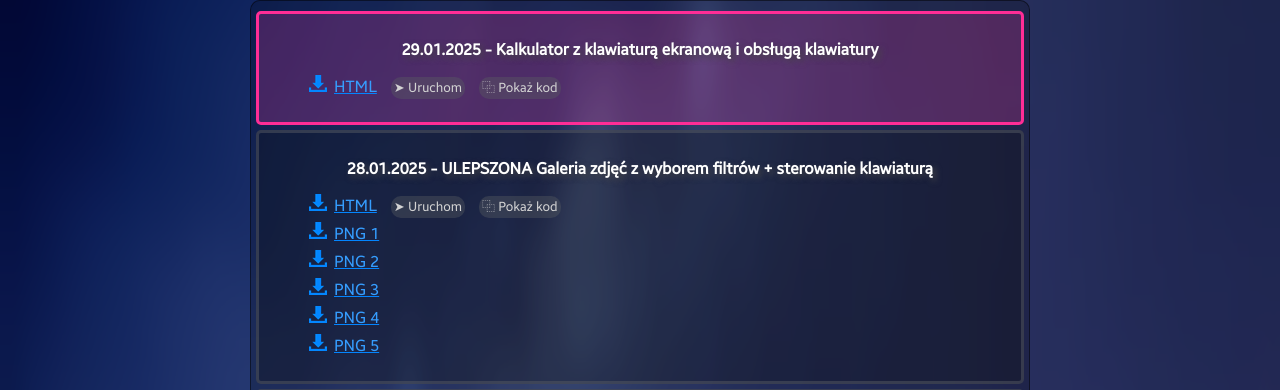
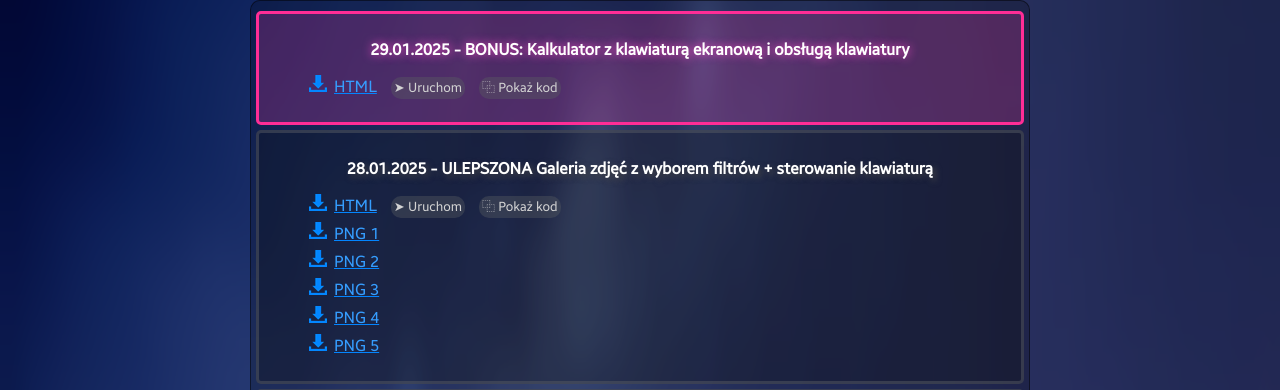
Before and after one commit to MaxMiL4N/archiwum_lekcji, a PHP site: page / in a window 1280 px wide. Shown: the part 270-660 px from the top of the page. Run offline with PHP 8.4, Linux system fonts and the light colour scheme.

Commit message:
visual update

```diff
--- a/css.css
+++ b/css.css
@@ -165,6 +165,12 @@ p{
     font-weight: 800;
     text-align: center;
     text-shadow: 3px 3px 6px rgb(70, 70, 70);
+}
+.p_bonus{
+    color: rgb(255, 255, 255);
+    font-weight: 800;
+    text-align: center;
+    text-shadow: 0px 0px 10px rgb(255, 77, 201);
 }
 div.day_bonus:hover {
     background-color: rgba(255, 62, 168, 0.315);
--- a/index.html
+++ b/index.html
@@ -61,7 +61,7 @@
     <section id="main_box">
 
     <div class="day_bonus">
-        <p>29.01.2025 - Kalkulator z klawiaturą ekranową i obsługą klawiatury</p>
+        <p class="p_bonus">29.01.2025 - BONUS: Kalkulator z klawiaturą ekranową i obsługą klawiatury</p>
         <ul>
             <li><a class="file" href="../archiwum_lekcji/pliki_do_pobrania/29_01_2025/kalkulator_ultra.html" download="kalkulator_ultra.html">HTML</a>
             <a class="preview" target="_blank" href="../archiwum_lekcji/pliki_do_pobrania/29_01_2025/kalkulator_ultra.html">➤ Uruchom</a>
```
